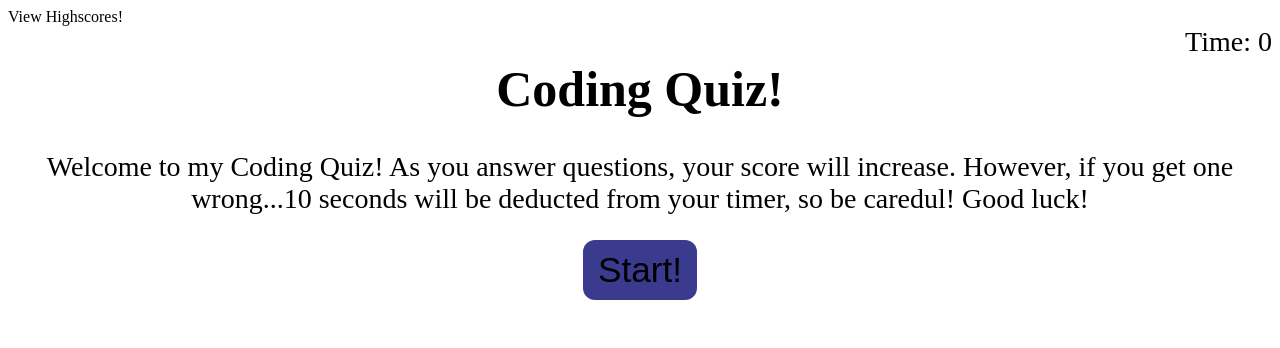
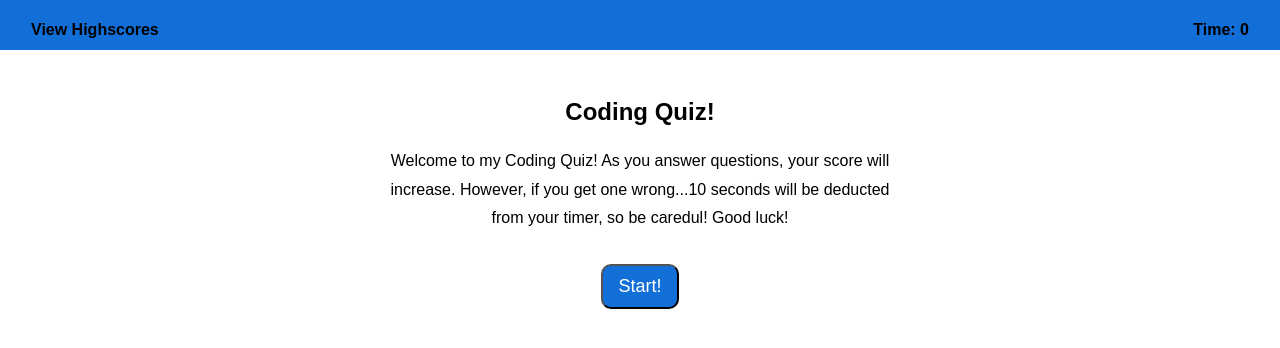
Before and after one commit to hadleyc15/coding-quiz, a plain HTML site: page index.html in a window 1280 px wide. Drawn offline with Linux system fonts and the light colour scheme.

Commit message:
more css and html updates

```diff
--- a/assets/css/style.css
+++ b/assets/css/style.css
@@ -1,33 +1,42 @@
-.highscores {
-  float: left;
+body {
+    margin: 0 auto;
+    font-family: Arial, Helvetica, sans-serif
 }
 
-.timer {
-  float: right;
-  font-size: 28px;
+nav {
+    background-color: rgb(19, 111, 216);
+    height: 50px;
+
 }
 
-.coding-quiz {
-    text-align: center;
-    margin: auto;
+nav a {
+    float: left;
+    font-size: 16px;
+    font-weight: bold;
+    color: black;
+    text-decoration: none;
+    padding: 16px;
+    border-radius: 15px 15px 0 0;
+    margin: 5px 15px 0px 15px;
 }
 
-.coding-quiz h1 {
-    font-size: 50px;
+nav #timerNav {
+    float: right;
 }
 
-.coding-quiz p {
-    font-size: 28px;
+.container {
+    width: 500px;
+    margin: 0 auto;
+    margin-top: 3rem;
+    text-align: center;
+    line-height: 1.8rem;
 }
 
-.btn {
-    outline: none;
-    border: none;
-    display: inline-block;
+.button {
+    font-size: 18px;
+    margin-top: 15px;
     padding: 10px 15px;
-    background: rgb(58, 58, 143);
-    font-size: 2.2rem;
-    border-radius: 12px;
-    position: relative;
-    top: -3px;
+    background-color: rgb(19, 111, 216);
+    color: white;
+    border-radius: 10px;
 }
--- a/index.html
+++ b/index.html
@@ -1,27 +1,25 @@
 <!DOCTYPE html>
-<html lang="en">
+<html lang="en-us">
 <head>
-    <meta charset="UTF-8">
-    <meta name="viewport" content="width=device-width, initial-scale=1.0">
-    <title>Coding Quiz</title>
-    <link rel="stylesheet" href="./assets/css/style.css" />
+    <title>Javascript Quiz Time!</title>
+    <!-- Page stylesheet -->
+    <link rel="stylesheet" href="./assets/css/style.css">
+    <meta name="viewport" content="width=device-width, initial-scale=1">
 </head>
+
 <body>
-    <header>
-        <div class="row">
-            <div class="highscore">View Highscores!</div>
-        </div>
-        <div class="timer">Time: 0</div>
-    </header>
-
-    <main class="coding-quiz">
-        <h1>Coding Quiz!</h1>
-        <p>
-            Welcome to my Coding Quiz! As you answer questions, your score will increase. However, if you get one wrong...10 seconds will be deducted from your timer, so be caredul! Good luck!
+    <nav>
+        <a id="highScoresNav">View Highscores</a>
+        <a id="timerNav">Time: 0</a>
+    </nav>
+    <div class="container">
+        <h2 id="homeTitle">Coding Quiz!</h2>
+        <p id="homeText">
+            Welcome to my Coding Quiz! As you answer questions, your score will increase. However, if you get one
+            wrong...10 seconds will be deducted from your timer, so be caredul! Good luck!
         </p>
-        <button class="btn" id="start-quiz" type="submit">Start!</button>
-    </main>
-
-    <link rel="javascript" href="./assets/js/script.js" />
+        <button class="button" id="start">Start!</button>
+    </div>
 </body>
+<script src="./assets/js/script.js"></script>
 </html>
```
